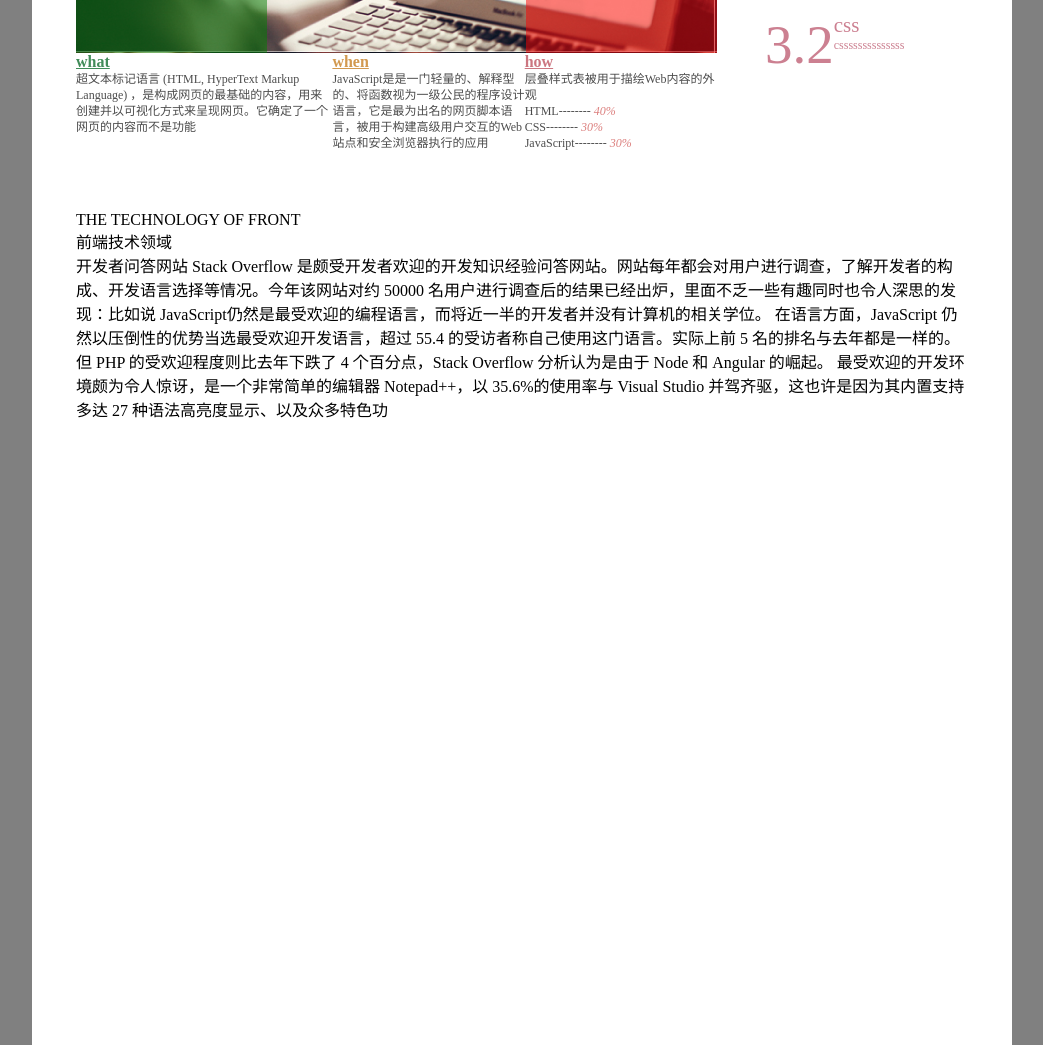
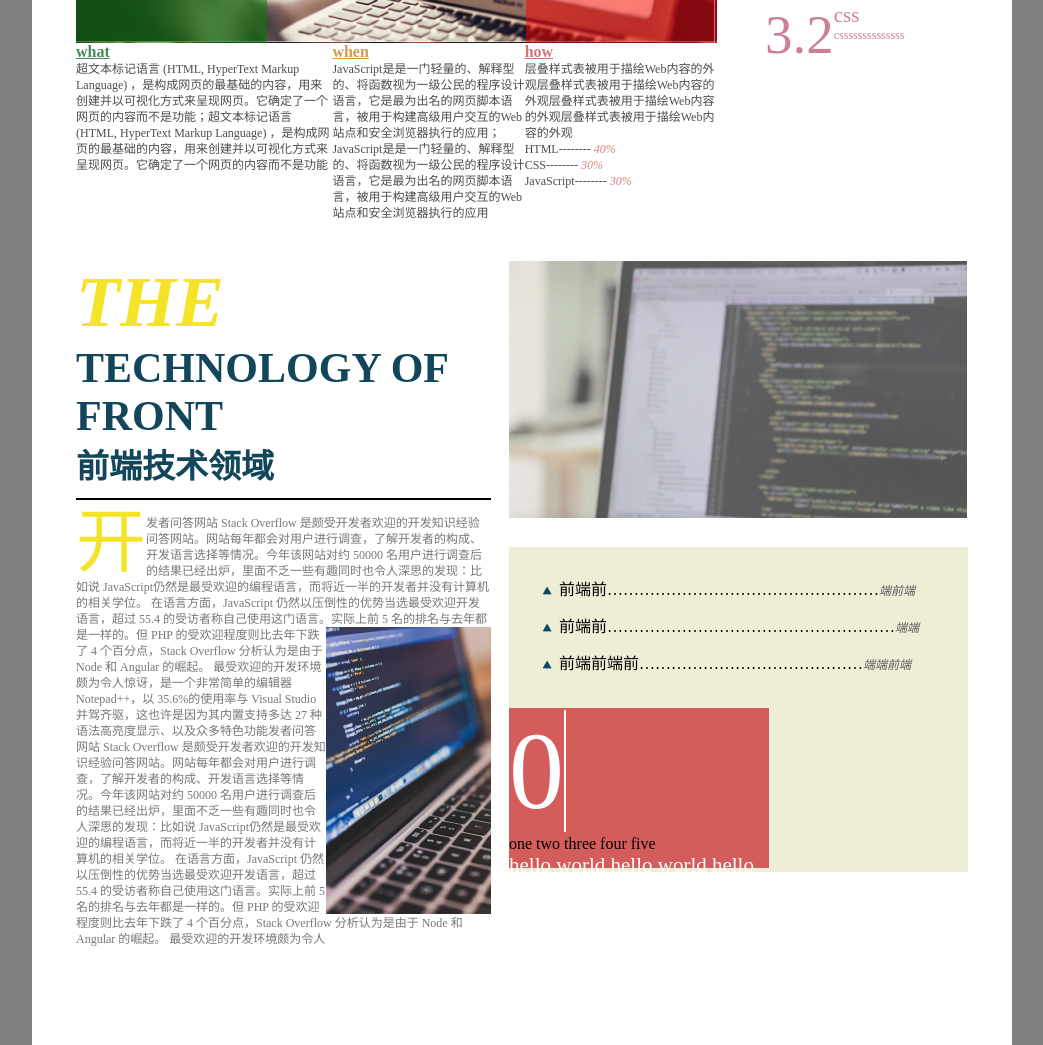
Before and after one commit to l1xiao/IFE, a plain HTML site: page phase1/task6.html in a window 1280 px wide. Shown: the part 341-1386 px from the top of the page, without its empty margins (118-1161 px from the left). Drawn offline with Linux system fonts and the light colour scheme.

Commit message:
working on task6

```diff
--- a/phase1/css/task6.css
+++ b/phase1/css/task6.css
@@ -8,7 +8,7 @@ body {
     background-color: gray;
 }
 
-top, content, what, when, how, side, main, section, paper{
+top, content,zero, words what, list, when, how, side, main, section, paper, left, right{
     display: block;
 }
 
@@ -56,7 +56,7 @@ time {
 section {
     /*这里注释掉float后，两个section会重叠，原因?*/
     float:left;
-    margin:30px auto;
+    margin:20px auto;
     width:892px;
 }
 section main {
@@ -174,3 +174,94 @@ css div:nth-child(3) {
     margin-left:3px;
     font-size: 12px;
 }
+left {
+    width:415px;
+    float: left;
+}
+the {
+    font-size: 72px;
+    color:#f5e327;
+    font-weight: bold;
+    font-style: italic;
+}
+left div:first-child p{
+    font-family: 黑体;
+    font-size: 42px;
+    font-weight: bold;
+    color:#11465b;
+}
+left div:first-child p:last-child{
+    font-size: 33px;
+    margin-bottom: 10px;
+}
+left div:first-child {
+    border-bottom: solid 2px;
+}
+left div:nth-child(2) p span{
+    font-size: 70px;
+    color:#f5e327;
+    font-family: 微软雅黑;
+    /*margin:20px 0;*/
+
+    float:left;
+    line-height:80%;
+}
+left div:nth-child(2) p {
+    font-size:12px;
+    color:#767777;
+    font-family: 宋体;
+    line-height: 16px;
+    margin-top: 15px;
+}
+left div:nth-child(2) p img {
+    float: right;
+}
+right {
+    float: right;
+}
+right > div {
+    background-color: #eeedd6;
+    height: 325px;
+    width: 459px;
+    margin: 25px 0;
+}
+right ul li {
+    list-style-image: url("../img/task6_icon.png");
+}
+right ul li span {
+    font-size: 12px;
+    color: #5a5b5b;
+    font-style: italic;
+}
+/*这里不用padding怎么实现？*/
+right list {
+    width: 100%;
+    padding: 25px 50px;
+    line-height: 36px;
+}
+block {
+    float: left;
+    background-color: #d45d5c;
+    width: 260px;
+    height: 160px;
+}
+block zero span:nth-child(1) {
+    font-size: 110px;
+    height: 86px;
+    color: #ffffff;
+    font-family: 微软雅黑;
+    border-right: solid 2px
+
+}
+block zero {
+float: left
+}
+block words span:nth-child(2) {
+    font-size: 21px;
+    color: #ffffff;
+    font-family: 微软雅黑;
+    float: right;
+}
+block words {
+    float: right;
+}
--- a/phase1/task6.html
+++ b/phase1/task6.html
@@ -23,16 +23,16 @@
                         <what>
                             <h1>what</h1>
                             <p>
-                                超文本标记语言 (HTML, HyperText Markup Language) ，是构成网页的最基础的内容，用来创建并以可视化方式来呈现网页。它确定了一个网页的内容而不是功能
+                                超文本标记语言 (HTML, HyperText Markup Language) ，是构成网页的最基础的内容，用来创建并以可视化方式来呈现网页。它确定了一个网页的内容而不是功能；超文本标记语言 (HTML, HyperText Markup Language) ，是构成网页的最基础的内容，用来创建并以可视化方式来呈现网页。它确定了一个网页的内容而不是功能
                             </p>
                         </what>
                         <when>
                             <h1>when</h1>
-                            <p>JavaScript是是一门轻量的、解释型的、将函数视为一级公民的程序设计语言，它是最为出名的网页脚本语言，被用于构建高级用户交互的Web站点和安全浏览器执行的应用</p>
+                            <p>JavaScript是是一门轻量的、解释型的、将函数视为一级公民的程序设计语言，它是最为出名的网页脚本语言，被用于构建高级用户交互的Web站点和安全浏览器执行的应用；JavaScript是是一门轻量的、解释型的、将函数视为一级公民的程序设计语言，它是最为出名的网页脚本语言，被用于构建高级用户交互的Web站点和安全浏览器执行的应用</p>
                         </when>
                         <how>
                             <h1>how</h1>
-                            <p>层叠样式表被用于描绘Web内容的外观</p>
+                            <p>层叠样式表被用于描绘Web内容的外观层叠样式表被用于描绘Web内容的外观层叠样式表被用于描绘Web内容的外观层叠样式表被用于描绘Web内容的外观</p>
                             <p>HTML--------
                                 <pink>40%</pink>
                             </p>
@@ -63,19 +63,42 @@
             <section>
                 <left>
                     <div>
-                        <p>THE TECHNOLOGY OF FRONT</p>
+                        <p><the>THE</the> TECHNOLOGY OF FRONT</p>
                         <p>前端技术领域</p>
                     </div>
                     <div>
-                        <p>开发者问答网站 Stack Overflow 是颇受开发者欢迎的开发知识经验问答网站。网站每年都会对用户进行调查，了解开发者的构成、开发语言选择等情况。今年该网站对约 50000 名用户进行调查后的结果已经出炉，里面不乏一些有趣同时也令人深思的发现：比如说
+                        <p><span>开</span>发者问答网站 Stack Overflow 是颇受开发者欢迎的开发知识经验问答网站。网站每年都会对用户进行调查，了解开发者的构成、开发语言选择等情况。今年该网站对约 50000 名用户进行调查后的结果已经出炉，里面不乏一些有趣同时也令人深思的发现：比如说
                             JavaScript仍然是最受欢迎的编程语言，而将近一半的开发者并没有计算机的相关学位。 在语言方面，JavaScript 仍然以压倒性的优势当选最受欢迎开发语言，超过 55.4 的受访者称自己使用这门语言。实际上前
-                            5 名的排名与去年都是一样的。但 PHP 的受欢迎程度则比去年下跌了 4 个百分点，Stack Overflow 分析认为是由于 Node 和 Angular 的崛起。 最受欢迎的开发环境颇为令人惊讶，是一个非常简单的编辑器
-                            Notepad++，以 35.6%的使用率与 Visual Studio 并驾齐驱，这也许是因为其内置支持多达 27 种语法高亮度显示、以及众多特色功
+                            5 名的排名与去年都是一样的。但 PHP <img src="img/task6_1.jpg"></img>的受欢迎程度则比去年下跌了 4 个百分点，Stack Overflow 分析认为是由于 Node 和 Angular 的崛起。 最受欢迎的开发环境颇为令人惊讶，是一个非常简单的编辑器
+                            Notepad++，以 35.6%的使用率与 Visual Studio 并驾齐驱，这也许是因为其内置支持多达 27 种语法高亮度显示、以及众多特色功能发者问答网站 Stack Overflow 是颇受开发者欢迎的开发知识经验问答网站。网站每年都会对用户进行调查，了解开发者的构成、开发语言选择等情况。今年该网站对约 50000 名用户进行调查后的结果已经出炉，里面不乏一些有趣同时也令人深思的发现：比如说
+                            JavaScript仍然是最受欢迎的编程语言，而将近一半的开发者并没有计算机的相关学位。 在语言方面，JavaScript 仍然以压倒性的优势当选最受欢迎开发语言，超过 55.4 的受访者称自己使用这门语言。实际上前
+                            5 名的排名与去年都是一样的。但 PHP 的受欢迎程度则比去年下跌了 4 个百分点，Stack Overflow 分析认为是由于 Node 和 Angular 的崛起。 最受欢迎的开发环境颇为令人
                         </p>
 
                     </div>
                 </left>
                 <right>
+                    <img src="img/task6_2.jpg">
+                    <div>
+                        <list>
+                            <ul>
+                                <li>前端前……………………………………………<span>端前端</span></li>
+                                <li>前端前………………………………………………<span>端端</span></li>
+                                <li>前端前端前……………………………………<span>端端前端</span></li>
+
+                            </ul>
+                        </list>
+                        <block>
+                            <zero>
+                                <span>0</span>
+                            </zero>
+                            <words>
+                                <span>one two three four five</span>
+                                <span>hello world hello world hello world</span>
+                            </words>
+                        </block>
+                        <p></p>
+                    </div>
                 </right>
             </section>
 
```
